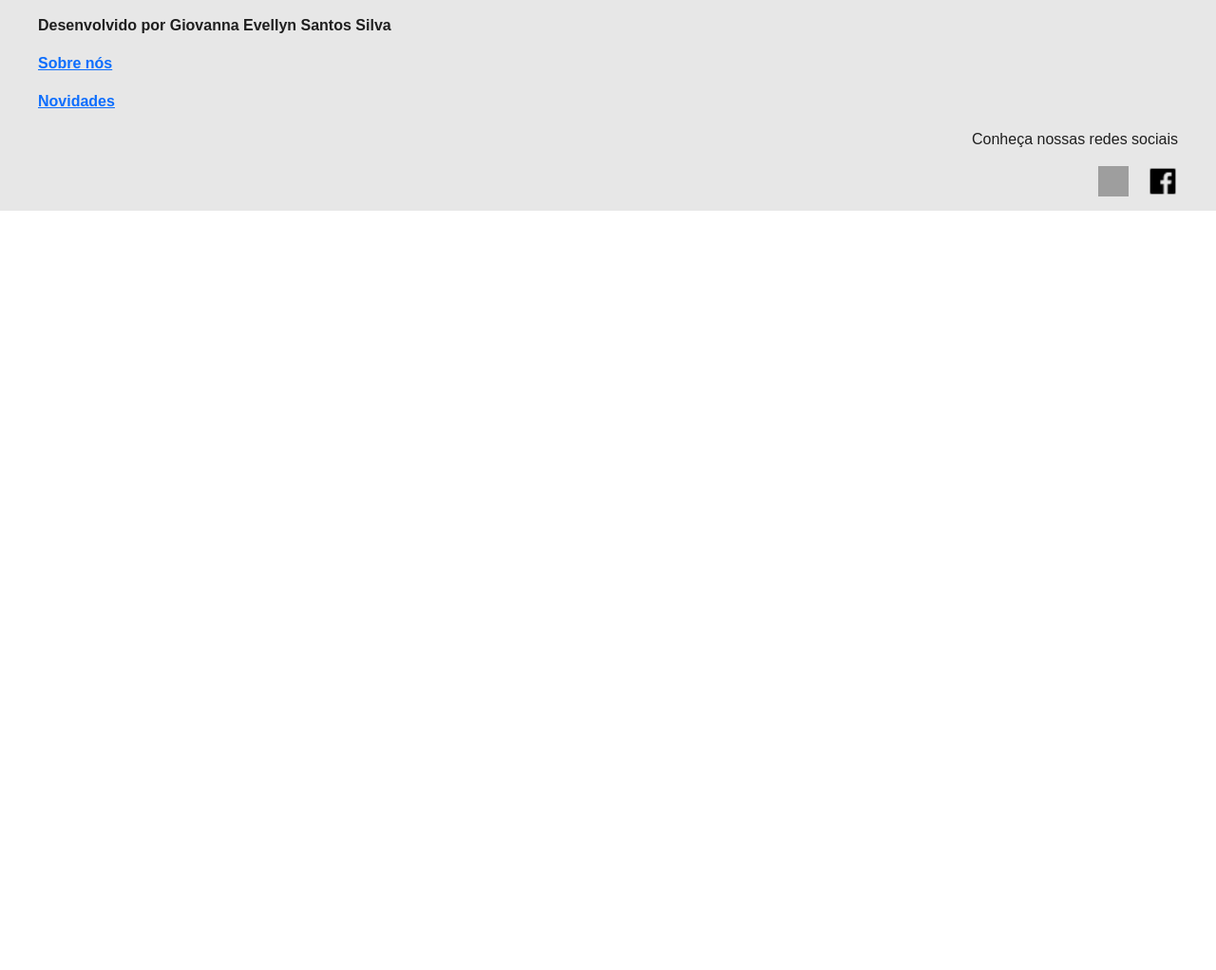
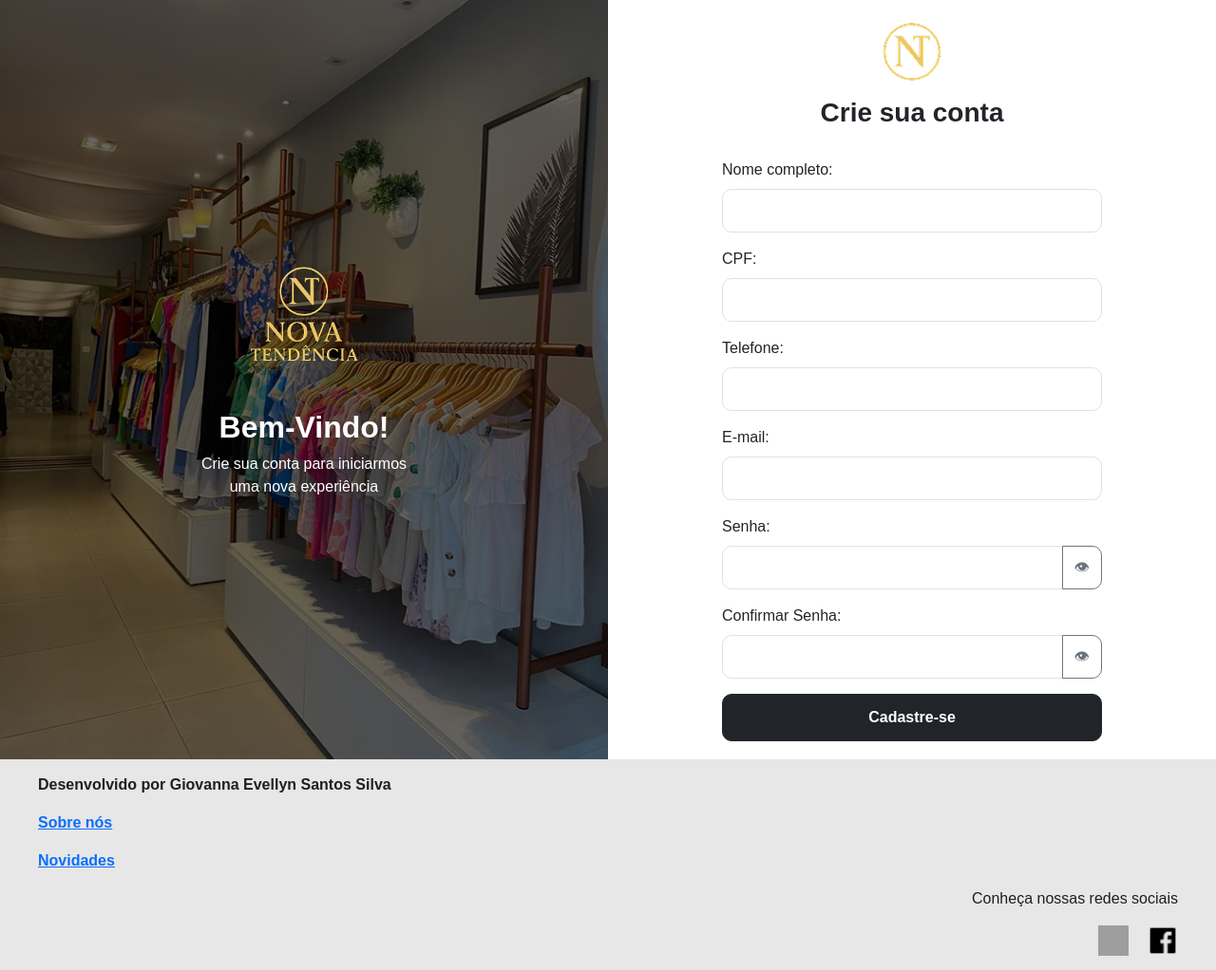
Before and after one commit to Gih-Web/nova_tendencia, a PHP site: page /PAGINAS/cadastro.html in a window 1280 px wide. Shown: the whole page at 95% size. Before the commit the page ends 222 px from the top, so only its background shows below. Run offline with PHP 8.4, Linux system fonts and the light colour scheme; grey boxes are pictures that could not be loaded.

Commit message:
telas de login e cadastro

```diff
--- a/CSS/style.css
+++ b/CSS/style.css
@@ -86,3 +86,85 @@ font-weight: bold; /*fonte em negrito*/
     height: 32px;
     transition: transform 0.3s; /* animação suave*/
 }
+
+
+
+
+/*Inicio do Estilo da Tela de Cadastro--------------------------------*/
+body {
+  font-family: Arial, Helvetica, sans-serif;
+  background-color: #fff;
+}
+
+.bg-image {
+  background: url('../IMG/bg-cadastro.jpg') no-repeat center center;
+  background-size: cover;
+  position: relative;
+}
+
+.bg-image::before {
+  content: "";
+  position: absolute;
+  top: 0; left: 0; right: 0; bottom: 0;
+  background-color: rgba(0, 0, 0, 0.6); /* efeito de overlay escuro */
+}
+
+.bg-image .text-center {
+  position: relative;
+  z-index: 2;
+}
+
+
+.logo {
+  max-width: 120px;
+  align-items: center;
+}
+
+input.form-control {
+  border-radius: 10px;
+  padding: 10px;
+}
+
+button.btn-dark {
+  border-radius: 10px;
+  padding: 12px;
+  font-weight: bold;
+}
+
+button.toggle-password {
+  border-radius: 0 10px 10px 0;
+}
+
+@media (max-width: 991px) {
+  .bg-image {
+    display: none;
+  }
+}
+/*Fim do Estilo da Tela de Cadastro----------------------------------*/
+
+/*Inicio da Imagem de Fundo com Overlay-----------------------------*/
+.bg-image {
+  background: url('../IMG/foto.init.png') no-repeat center center;
+  background-size: cover;
+  position: relative;
+  min-height: 100vh;
+
+}
+
+.bg-image::before {
+  content: "";
+  position: absolute;
+  top: 0; left: 0; right: 0; bottom: 0;
+  background-color: rgba(0, 0, 0, 0.6); /* deixa a imagem escura */
+  z-index: 1;
+}
+
+.overlay-content {
+  position: relative;
+  z-index: 2; /* fica acima do overlay escuro */
+}
+
+.logo {
+  max-width: 150px;
+}
+/*Fim da Imagem de Fundo com Overlay-------------------------------*/
--- a/PAGINAS/cadastro.html
+++ b/PAGINAS/cadastro.html
@@ -1,22 +1,164 @@
-<!doctype html>
+<!DOCTYPE html>
 <html lang="pt-br">
   <head>
-    <meta charset="utf-8">
-    <meta name="viewport" content="width=device-width, initial-scale=1">
+    <meta charset="utf-8" />
+    <meta name="viewport" content="width=device-width, initial-scale=1" />
     <title>Bootstrap demo</title>
 
-    <link href="https://cdn.jsdelivr.net/npm/bootstrap@5.3.8/dist/css/bootstrap.min.css" rel="stylesheet" integrity="sha384-sRIl4kxILFvY47J16cr9ZwB07vP4J8+LH7qKQnuqkuIAvNWLzeN8tE5YBujZqJLB" crossorigin="anonymous">
-    <link rel="stylesheet" href="css/style.css">
+    <link
+      href="https://cdn.jsdelivr.net/npm/bootstrap@5.3.8/dist/css/bootstrap.min.css"
+      rel="stylesheet"
+      integrity="sha384-sRIl4kxILFvY47J16cr9ZwB07vP4J8+LH7qKQnuqkuIAvNWLzeN8tE5YBujZqJLB"
+      crossorigin="anonymous"
+    />
+    <link rel="stylesheet" href="../CSS/style.css" />
   </head>
   <body>
+    <!--Inicio do Container Principal-------------------------------------------------->
+    <div class="container-fluid">
+      <div class="row min-vh-100">
+        <!--Inicio da Coluna Esquerda (Boas-vindas)------------------------------------>
+        <!--Inicio da Coluna Esquerda (Boas-vindas)------------------------------------>
+        <!--Inicio da Coluna Esquerda (Boas-vindas)------------------------------------>
+        <div class="col-lg-6 d-none d-lg-flex align-items-center justify-content-center bg-image">
+        <div class="overlay-content d-flex flex-column align-items-center text-center text-white px-25">
+            <img src="../IMG/Logo2.png" alt="Logo" class="mb-4 logo">
+            <h2 class="fw-bold">Bem-Vindo!</h2>
+            <p>Crie sua conta para iniciarmos<br>uma nova experiência</p>
+        </div>
+        </div>
+<!--Fim da Coluna Esquerda (Boas-vindas)--------------------------------------->
+
+<!--Fim da Coluna Esquerda (Boas-vindas)--------------------------------------->
 
 
+        <!--Inicio da Coluna Direita (Formulário)-------------------------------------->
+        <div
+          class="col-lg-6 d-flex align-items-center justify-content-center px-0"
+        >
+          <div class="w-100" style="max-width: 400px">
+            <div class="text-center mb-4 d-flex flex-column align-items-center text-center px-0">
+              <img src="../IMG/Logo1.png" alt="Logo" class="mb-3 logo" />
+              <h3 class="fw-bold">Crie sua conta</h3>
+            </div>
+
+            <!--Inicio do Formulário de Cadastro-------------------------------------->
+            <form>
+              <div class="mb-3">
+                <label for="nome" class="form-label">Nome completo:</label>
+                <input type="text" class="form-control" id="nome" required />
+              </div>
+
+              <div class="mb-3">
+                <label for="cpf" class="form-label">CPF:</label>
+                <input type="text" class="form-control" id="cpf" required />
+              </div>
+
+              <div class="mb-3">
+                <label for="telefone" class="form-label">Telefone:</label>
+                <input
+                  type="text"
+                  class="form-control"
+                  id="telefone"
+                  required
+                />
+              </div>
+
+              <div class="mb-3">
+                <label for="email" class="form-label">E-mail:</label>
+                <input type="email" class="form-control" id="email" required />
+              </div>
+
+              <div class="mb-3 position-relative">
+                <label for="senha" class="form-label">Senha:</label>
+                <div class="input-group">
+                  <input
+                    type="password"
+                    class="form-control"
+                    id="senha"
+                    required
+                  />
+                  <button
+                    class="btn btn-outline-secondary toggle-password"
+                    type="button"
+                    data-target="senha"
+                  >
+                    👁
+                  </button>
+                </div>
+              </div>
+
+              <div class="mb-3 position-relative">
+                <label for="confirmarSenha" class="form-label"
+                  >Confirmar Senha:</label
+                >
+                <div class="input-group">
+                  <input
+                    type="password"
+                    class="form-control"
+                    id="confirmarSenha"
+                    required
+                  />
+                  <button
+                    class="btn btn-outline-secondary toggle-password"
+                    type="button"
+                    data-target="confirmarSenha"
+                  >
+                    👁
+                  </button>
+                </div>
+              </div>
+
+              <button type="submit" class="btn btn-dark w-100">
+                Cadastre-se
+              </button>
+            </form>
+            <!--Fim do Formulário de Cadastro----------------------------------------->
+          </div>
+        </div>
+        <!--Fim da Coluna Direita (Formulário)---------------------------------------->
+      </div>
+    </div>
+    <!--Fim do Container Principal--------------------------------------------------->
+
+    <script src="https://cdn.jsdelivr.net/npm/bootstrap@5.3.8/dist/js/bootstrap.bundle.min.js"></script>
+
+    <!--Inicio do Script JS (Máscaras e Mostrar Senha)------------------------------->
+    <script>
+      // Máscara CPF
+      document.getElementById("cpf").addEventListener("input", function (e) {
+        let value = e.target.value.replace(/\D/g, "");
+        if (value.length > 11) value = value.slice(0, 11);
+        value = value.replace(/(\d{3})(\d)/, "$1.$2");
+        value = value.replace(/(\d{3})(\d)/, "$1.$2");
+        value = value.replace(/(\d{3})(\d{1,2})$/, "$1-$2");
+        e.target.value = value;
+      });
+
+      // Máscara Telefone
+      document
+        .getElementById("telefone")
+        .addEventListener("input", function (e) {
+          let value = e.target.value.replace(/\D/g, "");
+          if (value.length > 11) value = value.slice(0, 11);
+          value = value.replace(/^(\d{2})(\d)/g, "($1) $2");
+          value = value.replace(/(\d{5})(\d{4})$/, "$1-$2");
+          e.target.value = value;
+        });
+
+      // Mostrar/Ocultar senha
+      document.querySelectorAll(".toggle-password").forEach((btn) => {
+        btn.addEventListener("click", function () {
+          const input = document.getElementById(this.dataset.target);
+          input.type = input.type === "password" ? "text" : "password";
+        });
+      });
+    </script>
 
     <footer class="footer">
-
       <!-- Area do rodapé que ficará os textos do lado esquerdo-->
       <div class="footer-esquerdo">
-            <p> Desenvolvido por Giovanna Evellyn Santos Silva</p>
+        <p>Desenvolvido por Giovanna Evellyn Santos Silva</p>
 
         <a href="">
           <p>Sobre nós</p>
@@ -25,9 +167,6 @@
         <a href="">
           <p>Novidades</p>
         </a>
-
-
-
       </div>
 
       <!-- Area diretia com as redes sociais -->
@@ -36,21 +175,14 @@
         <p>Conheça nossas redes sociais</p>
         <div class="icons-sociais">
           <a href="">
-                    <img src="../IMG/instagram.png" alt="Instagram">
-
+            <img src="../IMG/instagram.png" alt="Instagram" />
           </a>
 
-
           <a href="">
-                    <img src="../IMG/facebook.png" alt="Facebook">
+            <img src="../IMG/facebook.png" alt="Facebook" />
           </a>
-
         </div>
-
-
       </div>
     </footer>
-
-
   </body>
 </html>
```
Also changed, not shown: PAGINAS/homelojista.html (+54 -0 lines), PAGINAS/login.html (+39 -0 lines), PAGINAS/promocao.html (+44 -2 lines), IMG/foto.init.png (added). Lines whose indentation alone changed are shown as unchanged.
